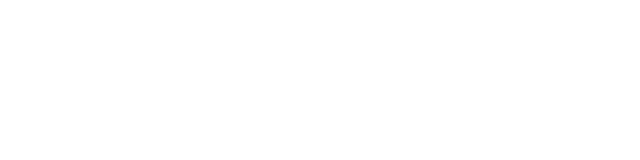
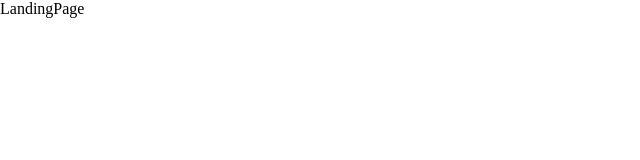
Before and after one commit to mikaelalundstrom/project-react-individual, a React (Vite) app: page / in a window 1280 px wide. Shown: the top 160 px of the page, without its empty margins (0-640 px from the left). Built offline with nearby package versions, Linux system fonts and the light colour scheme.

Commit message:
setup router

```diff
--- a/src/App.tsx
+++ b/src/App.tsx
@@ -1,7 +1,12 @@
+import { Outlet } from "react-router-dom";
 import "./App.css";
 
 function App() {
-  return <></>;
+  return (
+    <>
+      <Outlet />
+    </>
+  );
 }
 
 export default App;
--- /dev/null
+++ b/src/Pages/EditEntryPage.tsx
@@ -0,0 +1,5 @@
+function EditEntryPage() {
+  return <div>EditEntryPage</div>;
+}
+
+export default EditEntryPage;
--- /dev/null
+++ b/src/Pages/EntriesPage.tsx
@@ -0,0 +1,5 @@
+function EntriesPage() {
+  return <div>EntriesPage</div>;
+}
+
+export default EntriesPage;
--- /dev/null
+++ b/src/Pages/EntryPage.tsx
@@ -0,0 +1,5 @@
+function EntryPage() {
+  return <div>EntryPage</div>;
+}
+
+export default EntryPage;
--- /dev/null
+++ b/src/Pages/LandingPage.tsx
@@ -0,0 +1,5 @@
+function LandingPage() {
+  return <div>LandingPage</div>;
+}
+
+export default LandingPage;
--- /dev/null
+++ b/src/Pages/NewEntryPage.tsx
@@ -0,0 +1,5 @@
+function NewEntryPage() {
+  return <div>NewEntryPage</div>;
+}
+
+export default NewEntryPage;
--- /dev/null
+++ b/src/Pages/NotfoundPage.tsx
@@ -0,0 +1,5 @@
+function NotfoundPage() {
+  return <div>NotfoundPage</div>;
+}
+
+export default NotfoundPage;
--- a/src/index.css
+++ b/src/index.css
@@ -1 +1,12 @@
 @import "./App.css";
+
+:root {
+  --color-white: #f1f4e6;
+  --color-black: #1e261c;
+}
+
+* {
+  margin: 0;
+  box-sizing: 0;
+  box-sizing: border-box;
+}
--- a/src/main.tsx
+++ b/src/main.tsx
@@ -1,10 +1,11 @@
-import { StrictMode } from 'react'
-import { createRoot } from 'react-dom/client'
-import App from './App.tsx'
-import './index.css'
+import { StrictMode } from "react";
+import { createRoot } from "react-dom/client";
+import "./index.css";
+import { RouterProvider } from "react-router-dom";
+import { router } from "./router.tsx";
 
-createRoot(document.getElementById('root')!).render(
+createRoot(document.getElementById("root")!).render(
   <StrictMode>
-    <App />
-  </StrictMode>,
-)
+    <RouterProvider router={router} />
+  </StrictMode>
+);
--- /dev/null
+++ b/src/router.tsx
@@ -0,0 +1,23 @@
+import { createBrowserRouter, createRoutesFromElements, Route } from "react-router-dom";
+import App from "./App";
+import LandingPage from "./Pages/LandingPage";
+import EntriesPage from "./Pages/EntriesPage";
+import EntryPage from "./Pages/EntryPage";
+import EditEntryPage from "./Pages/EditEntryPage";
+import NewEntryPage from "./Pages/NewEntryPage";
+import NotfoundPage from "./Pages/NotfoundPage";
+
+export const router = createBrowserRouter(
+  createRoutesFromElements(
+    <Route path="/" element={<App />}>
+      <Route index element={<LandingPage />} />
+      <Route path="entries" element={<EntriesPage />} />
+      <Route path="entry/:id" element={<EntryPage />}>
+        <Route path="edit" element={<EditEntryPage />} />
+      </Route>
+      <Route path="new" element={<NewEntryPage />} />
+
+      <Route path="*" element={<NotfoundPage />} />
+    </Route>
+  )
+);
```
